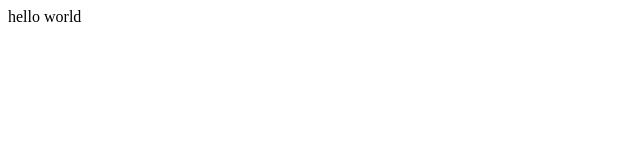
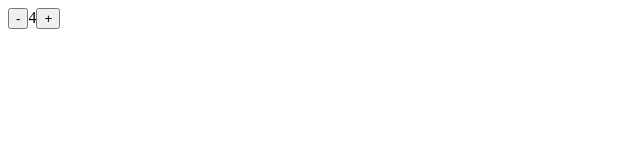
Before and after one commit to PaulAyling/webDevSimplified, a React (Create React App) app: page / in a window 1280 px wide. Shown: the top 160 px of the page, without its empty margins (0-640 px from the left). Built offline with nearby package versions, Linux system fonts and the light colour scheme.

Commit message:
created simple counter using setState showingg the incorrect and correct manner of changing state

```diff
--- a/src/App.js
+++ b/src/App.js
@@ -1,7 +1,10 @@
 import React from 'react';
+import Counter from './counter'
 
 function App() {
-  return "hello world"
+	return (
+		<Counter initialCount={4}/>
+	);
 }
 
 export default App;
--- /dev/null
+++ b/src/counter.js
@@ -0,0 +1,28 @@
+import React, { Component } from 'react';
+
+export default class Counter extends Component {
+	constructor(props) {
+		super(props);
+		this.state = {
+			count: props.initialCount,
+		};
+	}
+	render() {
+		return (
+			<div>
+				<button onClick={() => this.changeCount(-1)}>-</button>
+				<span>{this.state.count}</span>
+				<button onClick={() => this.changeCount(1)}>+</button>
+			</div>
+		);
+  }
+  //Code commented out is not correct as if I ran the function twice in script it would only change by one
+	// changeCount(increment) {
+	// 	return this.setState({ count: this.state.count + increment });
+	// }
+	changeCount(increment) {
+		this.setState(prevState => {
+      return {count: prevState.count + increment}
+    })
+}
+}
```
